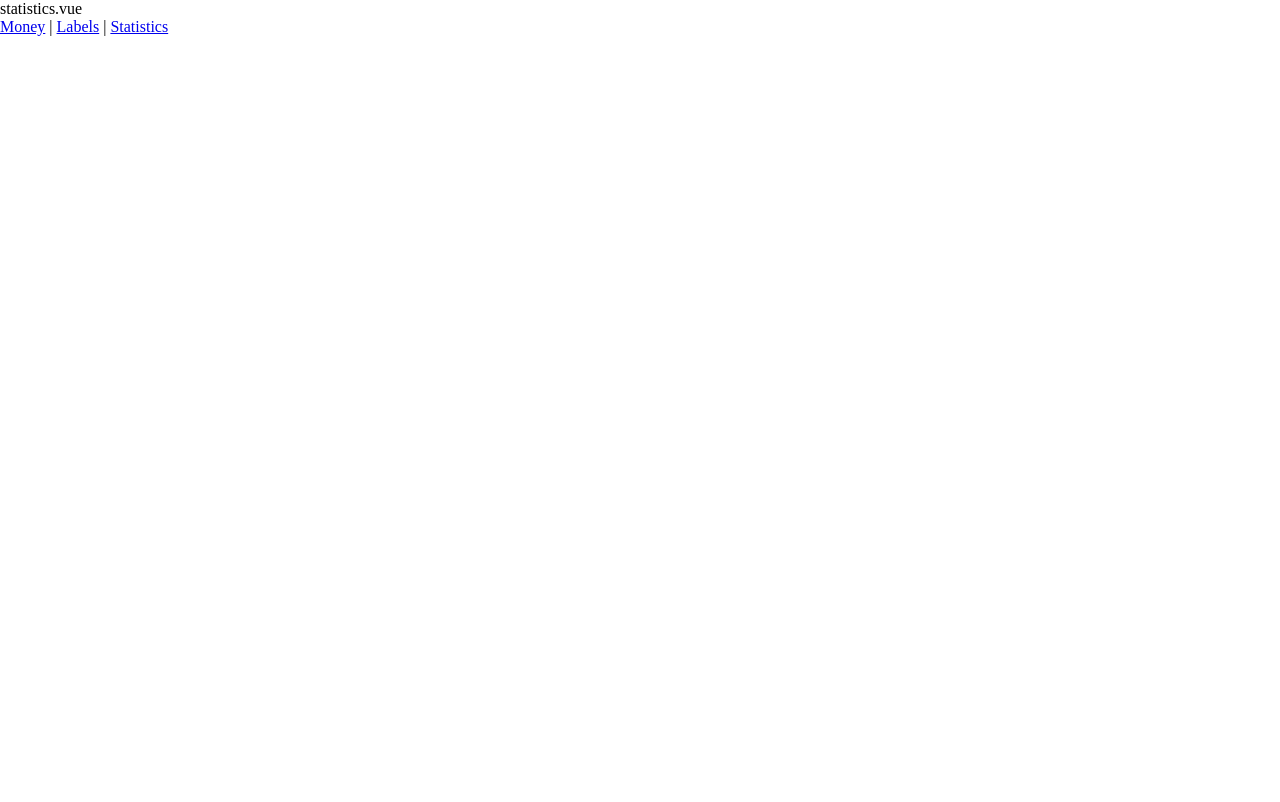
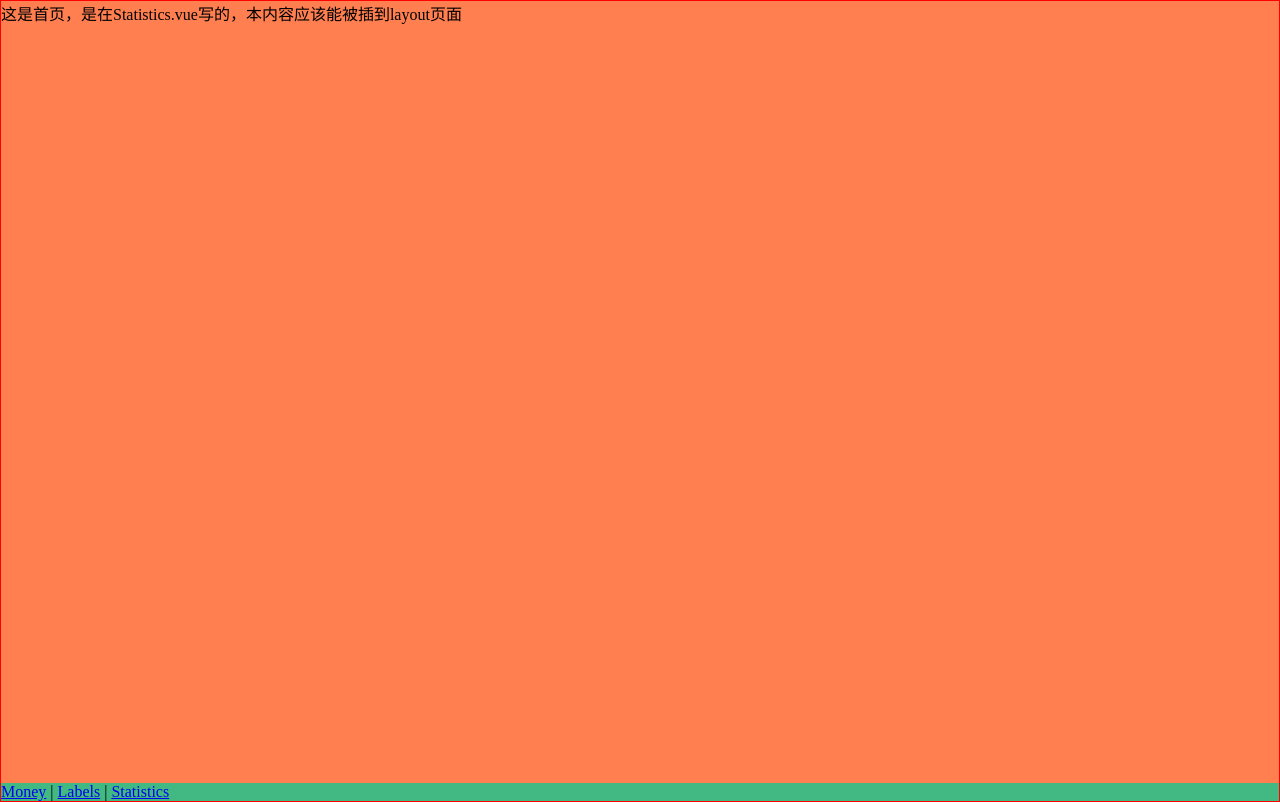
Before and after one commit to yangnju/vmoney, a Vue app: page /#/statistics in a window 1280 px wide. Built offline with nearby package versions, Linux system fonts and the light colour scheme.

Commit message:
创建将导航放底部的Layout组件，Money、Label、Statistic三个主页面都使用Layout组件

```diff
--- /dev/null
+++ b/src/components/Layout.vue
@@ -0,0 +1,29 @@
+<template>
+  <div class="nav-wrapper">
+    <div class="content">
+      <slot></slot>
+    </div>
+    <Nav/>
+  </div>
+</template>
+
+<script>
+export default {
+  name: "Layout"
+}
+</script>
+
+<style lang="scss" scoped>
+.nav-wrapper{
+  border: 1px solid red;
+  background-color: #42b983;
+  height: 100vh;
+  display: flex;
+  flex-direction: column;
+}
+.content{
+  background-color: coral;
+  overflow: auto;
+  flex-grow: 1;
+}
+</style>
--- a/src/main.ts
+++ b/src/main.ts
@@ -4,10 +4,12 @@ import './registerServiceWorker'
 import router from './router'
 import store from './store'
 import Nav from "@/components/Nav.vue";
+import Layout from "@/components/Layout.vue";
 
 Vue.config.productionTip = false
 
 Vue.component('Nav', Nav);
+Vue.component('Layout', Layout);
 
 new Vue({
   router,
--- a/src/views/Labels.vue
+++ b/src/views/Labels.vue
@@ -1,7 +1,5 @@
 <template>
-<div>Labels.vue
-  <Nav/>
-</div>
+  <layout>这是首页，是在Label.vue写的，本内容应该能被插到layout页面</layout>
 </template>
 
 <script>
--- a/src/views/Money.vue
+++ b/src/views/Money.vue
@@ -1,10 +1,5 @@
 <template>
-  <div class="nav-wrapper">
-    <div class="content">
-      <p>money.vue</p>
-    </div>
-    <Nav/>
-  </div>
+  <layout>这是首页，是在money.vue写的，本内容应该能被插到layout页面</layout>
 </template>
 
 <script>
@@ -12,18 +7,3 @@ export default {
   name: "Money",
 }
 </script>
-
-<style lang="scss" scoped>
-.nav-wrapper{
-  border: 1px solid red;
-  background-color: #42b983;
-  height: 100vh;
-  display: flex;
-  flex-direction: column;
-}
-.content{
-  background-color: coral;
-  overflow: auto;
-  flex-grow: 1;
-}
-</style>
--- a/src/views/Statistics.vue
+++ b/src/views/Statistics.vue
@@ -1,8 +1,5 @@
 <template>
-<div>
-  statistics.vue
-  <Nav/>
-</div>
+  <layout>这是首页，是在Statistics.vue写的，本内容应该能被插到layout页面</layout>
 </template>
 
 <script>
```
